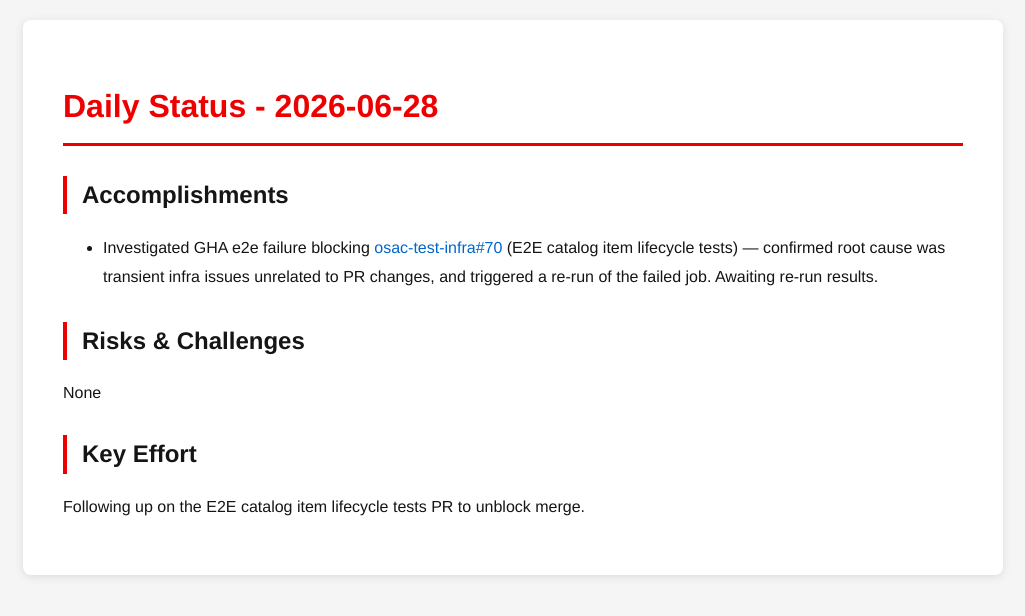
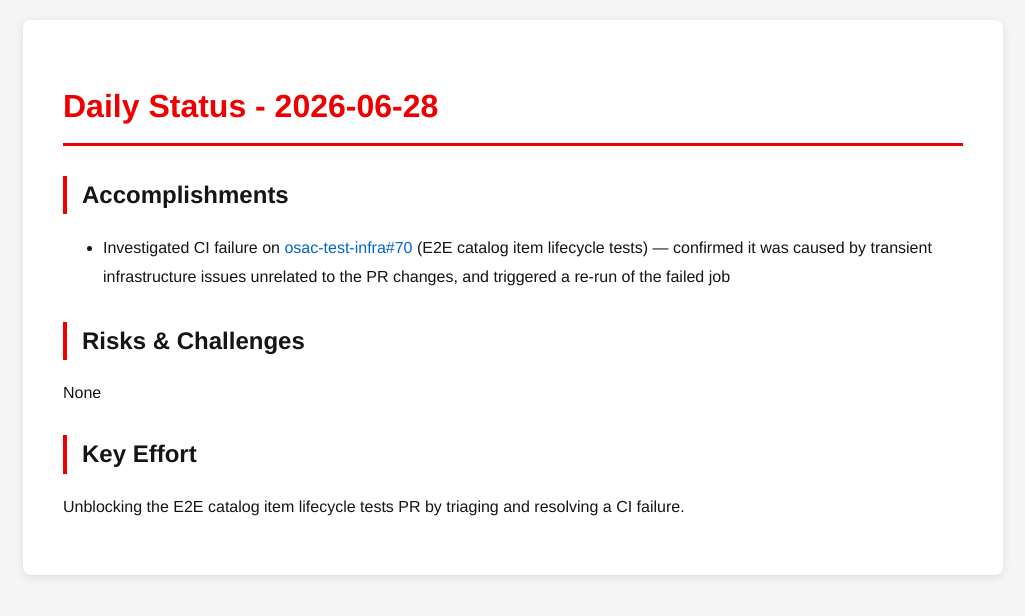
Before and after one commit to tzvatot/daily-status, a Jekyll site: the page built from 2026-06-28.md, in a window 1280 px wide. Shown: the top 616 px of the page, without its empty margins (127-1152 px from the left). Built offline with Jekyll 4.4.1, drawn with Linux system fonts in a browser that asks for light colours.

Commit message:
Daily status update - 2026-06-28

```diff
--- a/2026-06-28.md
+++ b/2026-06-28.md
@@ -7,10 +7,10 @@ date: 2026-06-28
 # Daily Status - 2026-06-28
 
 ## Accomplishments
-- Investigated GHA e2e failure blocking [osac-test-infra#70](https://github.com/osac-project/osac-test-infra/pull/70) (E2E catalog item lifecycle tests) — confirmed root cause was transient infra issues unrelated to PR changes, and triggered a re-run of the failed job. Awaiting re-run results.
+- Investigated CI failure on [osac-test-infra#70](https://github.com/osac-project/osac-test-infra/pull/70) (E2E catalog item lifecycle tests) — confirmed it was caused by transient infrastructure issues unrelated to the PR changes, and triggered a re-run of the failed job
 
 ## Risks & Challenges
 None
 
 ## Key Effort
-Following up on the E2E catalog item lifecycle tests PR to unblock merge.
+Unblocking the E2E catalog item lifecycle tests PR by triaging and resolving a CI failure.
```
